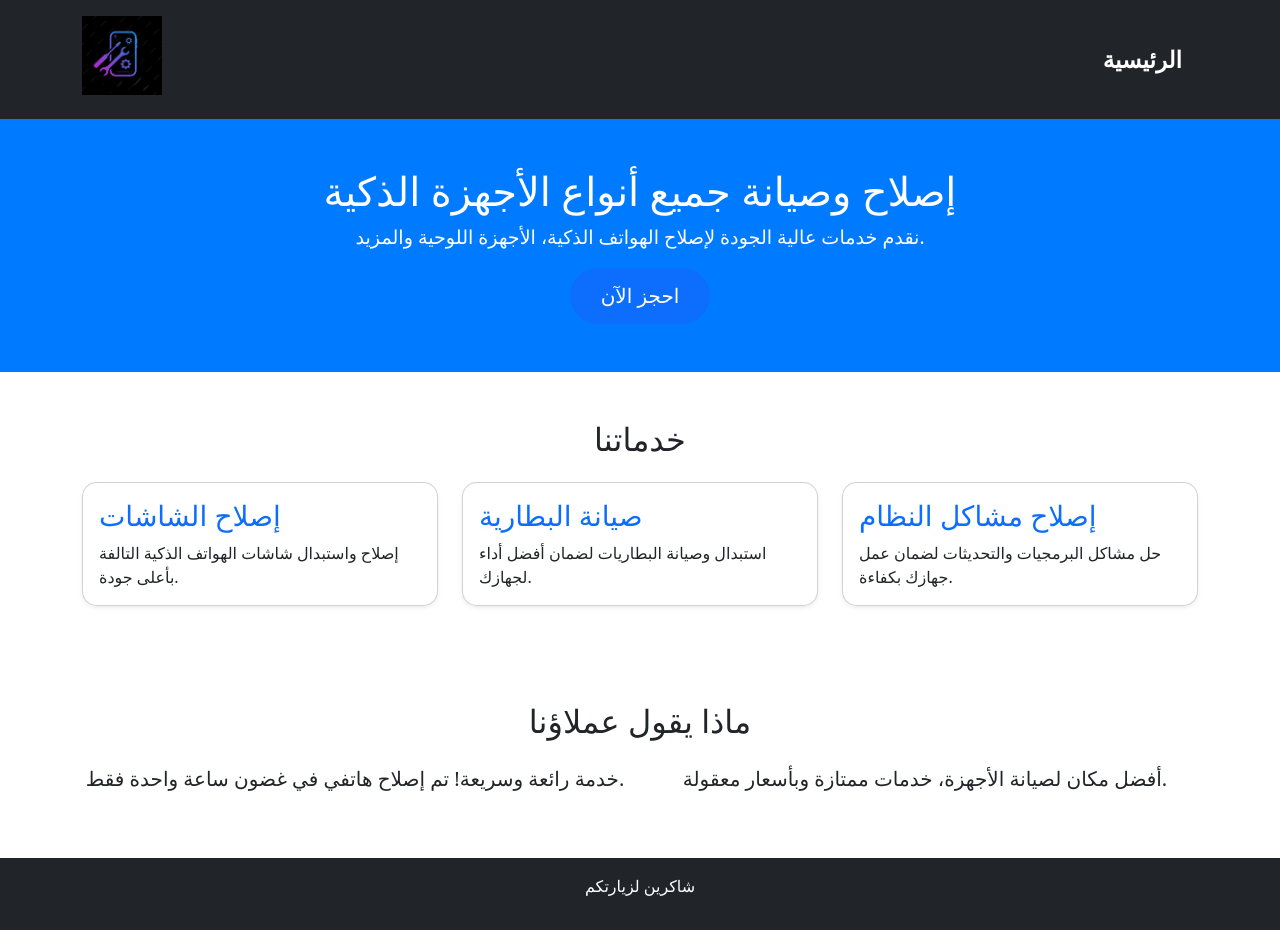
After one commit to mohammed-r321/pro, a PHP site: page /home.php in a window 1280 px wide. The commit adds this page. Run offline with PHP 8.4, Linux system fonts and the light colour scheme.

Commit message:
new progres

```diff
--- /dev/null
+++ b/header.php
@@ -0,0 +1,16 @@
+<header class="bg-dark text-white py-3">
+    <div class="container d-flex justify-content-start align-items-center">
+        <div class="logo">
+            <h1 class="h3">
+                <img src="img/design_2.jpg"
+                     alt="شعار الموقع"
+                     class="logo">
+            </h1>
+        </div>
+        <nav class="ms-auto">
+            <ul class="nav">
+                <li class="nav-item"><a href="home.html" class="nav-link text-white">الرئيسية</a></li>
+            </ul>
+        </nav>
+    </div>
+</header>
--- a/home.html
+++ b/home.php
@@ -14,24 +14,7 @@
 <body>
 
     <!-- الهيدر -->
-    <header class="bg-dark text-white py-3">
-        <div class="container d-flex justify-content-between align-items-center">
-            <div class="logo">
-                <h1 class="h3">
-                    <img src="https://img.freepik.com/premium-vector/mobile-phone-repair-logo-design_361135-92.jpg?w=996"
-                         alt="شعار الموقع"
-                         class="logo"
-                         style="width: 80px; height: auto;"> <!-- تعديل الحجم هنا -->
-                </h1>
-            </div>
-            <nav>
-                <ul class="nav">
-                    <li class="nav-item"><a href="#" class="nav-link text-white">الرئيسية</a></li>
-                    <a href="order.php" class="btn btn-primary btn-lg custom-btn">احجز الآن</a>
-                </ul>
-            </nav>
-        </div>
-    </header>
+    <?php include 'header.php'?>
 
     <!-- باقي الصفحة -->
     <!-- قسم البطل (Hero Section) -->
@@ -98,7 +81,7 @@
     <!-- الفوتر -->
     <footer class="bg-dark text-white text-center py-3">
         <div class="container">
-            <p>شاكرين لزيرتكم</p>
+            <p>شاكرين لزيارتكم</p>
         </div>
     </footer>
 
--- a/test.css
+++ b/test.css
@@ -6,7 +6,7 @@
 }
 
 .custom-btn:hover {
-    background-color: #0056b3;
+    background-color: #014ecb;
     color: white;
     transform: scale(1.05);
 }
@@ -28,6 +28,12 @@ header .nav-link:hover {
     text-decoration: underline;
 }
 
+/* تنسيق حجم كلمة الرئيسية */
+header .nav-link {
+    font-size: 23px;
+    font-weight: bold;
+}
+
 /* تحسين العروض */
 .offers {
     background-color: #ff9800;
@@ -42,7 +48,7 @@ header .nav-link:hover {
 
 /* تحسين قسم البطل */
 .hero {
-    background-color: #007bff;
+    background-color: #0059ff;
     padding: 80px 0;
 }
 
@@ -67,12 +73,7 @@ footer {
 }
 
 /* ضبط الحجم الثابت للشعار */
-.logo {
-    width:30px; /* تعيين عرض أصغر للشعار */
-    height: 30px; /* تعديل الارتفاع تلقائيًا */
-    display: block;
-    margin: 0 auto;
-}
+
 
 /* إزالة أية قيود من الحاوية التي تحتوي على الشعار */
 .logo-container {
@@ -80,3 +81,20 @@ footer {
     align-items: center;
     justify-content: center;
 }
+
+/* ضبط الحجم الثابت للشعار */
+.logo img {
+    width: 80px; /* يمكنك تعديل العرض حسب الرغبة */
+    height: auto;
+}
+
+/* إزالة قيود التوسيط من الحاوية */
+header .container {
+    display: flex;
+    justify-content: start;
+    align-items: center;
+}
+
+.nav {
+    margin-left: auto; /* يجعل قائمة التنقل تظهر على اليمين */
+}
```
Also changed, not shown: costmer.php (renamed from costmer.html, +1 -13 lines), header.html (deleted, +0 -18 lines), order.php (+51 -18 lines), img/design_2.jpg (added), img/design_3.png (added).
